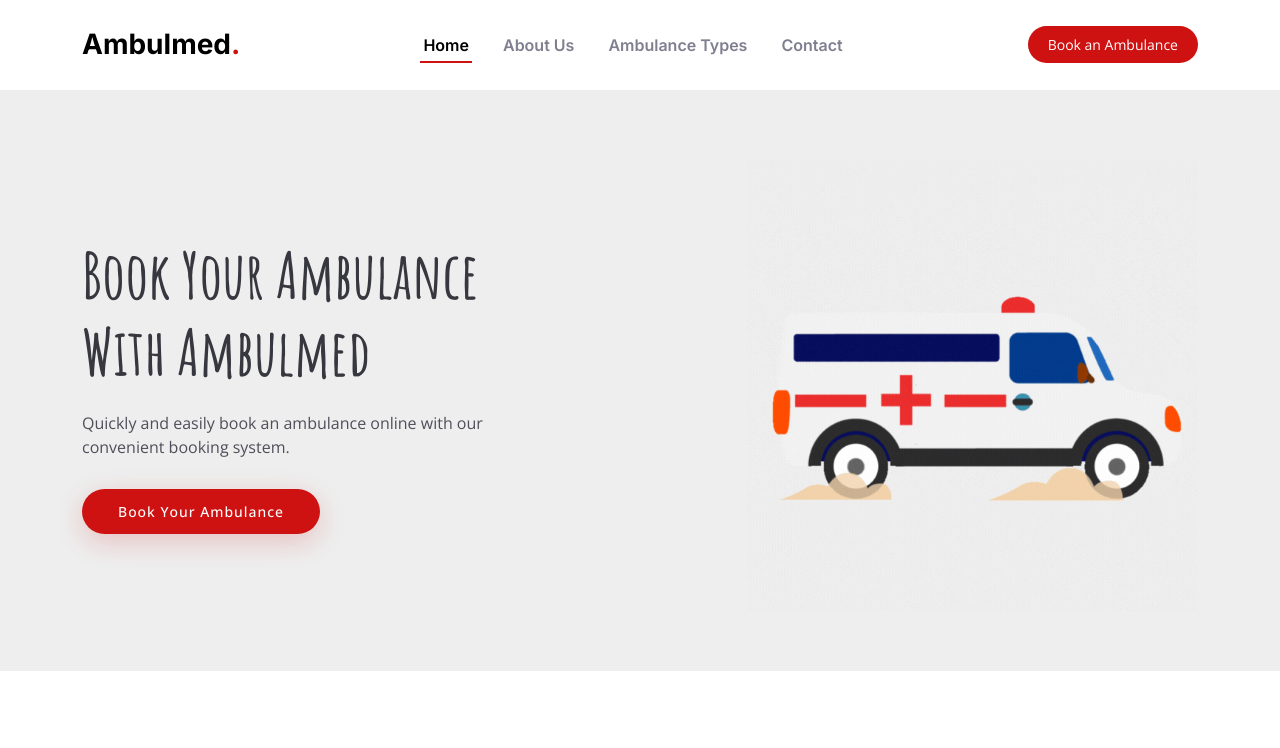
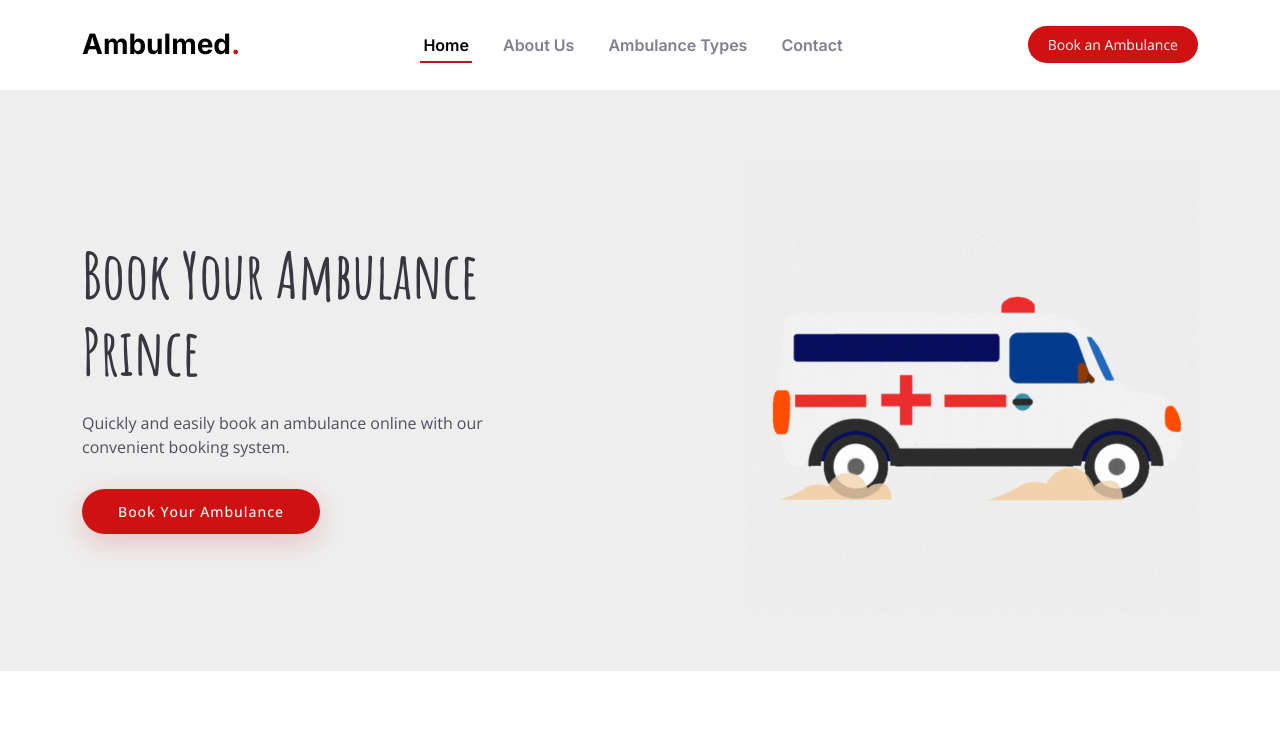
Before and after one commit to princekchaurasiya/ambulmed, a plain HTML site: page index.html in a window 1280 px wide. Shown: the top 748 px of the page. Drawn offline with nearby package versions, Linux system fonts and the light colour scheme.

Commit message:
chnages on index

```diff
--- a/index.html
+++ b/index.html
@@ -96,7 +96,7 @@
     <div class="container">
       <div class="row justify-content-between gy-5">
         <div class="col-lg-5 order-2 order-lg-1 d-flex flex-column justify-content-center align-items-center align-items-lg-start text-center text-lg-start">
-          <h2 data-aos="fade-up">Book Your Ambulance<br>With Ambulmed</h2>
+          <h2 data-aos="fade-up">Book Your Ambulance<br>Prince</h2>
           <p data-aos="fade-up" data-aos-delay="100">Quickly and easily book an ambulance online with our convenient booking system.</p>
           <div class="d-flex" data-aos="fade-up" data-aos-delay="200">
             <a href="#book-a-table" class="btn-book-a-table">Book Your Ambulance</a>
```
